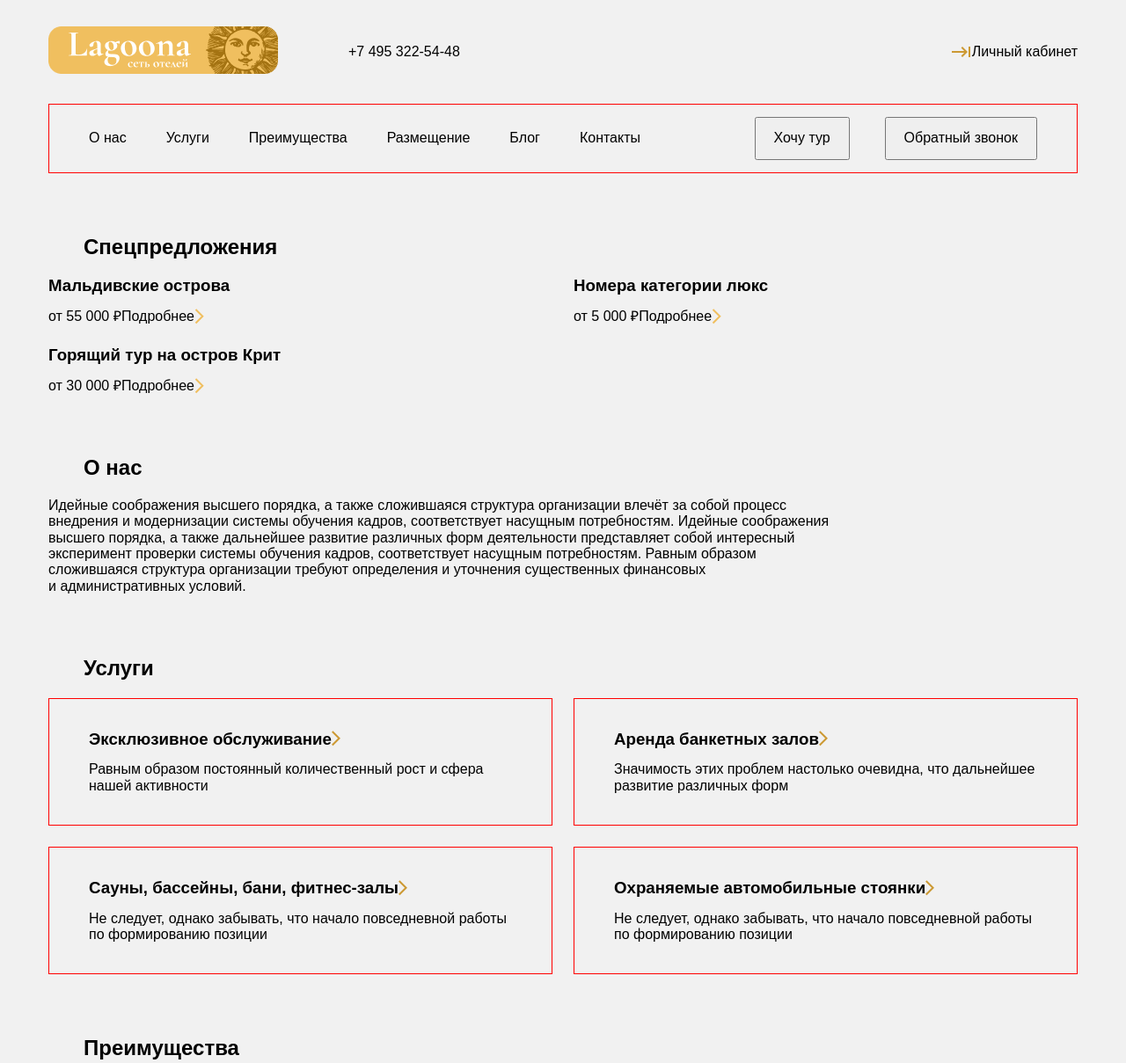
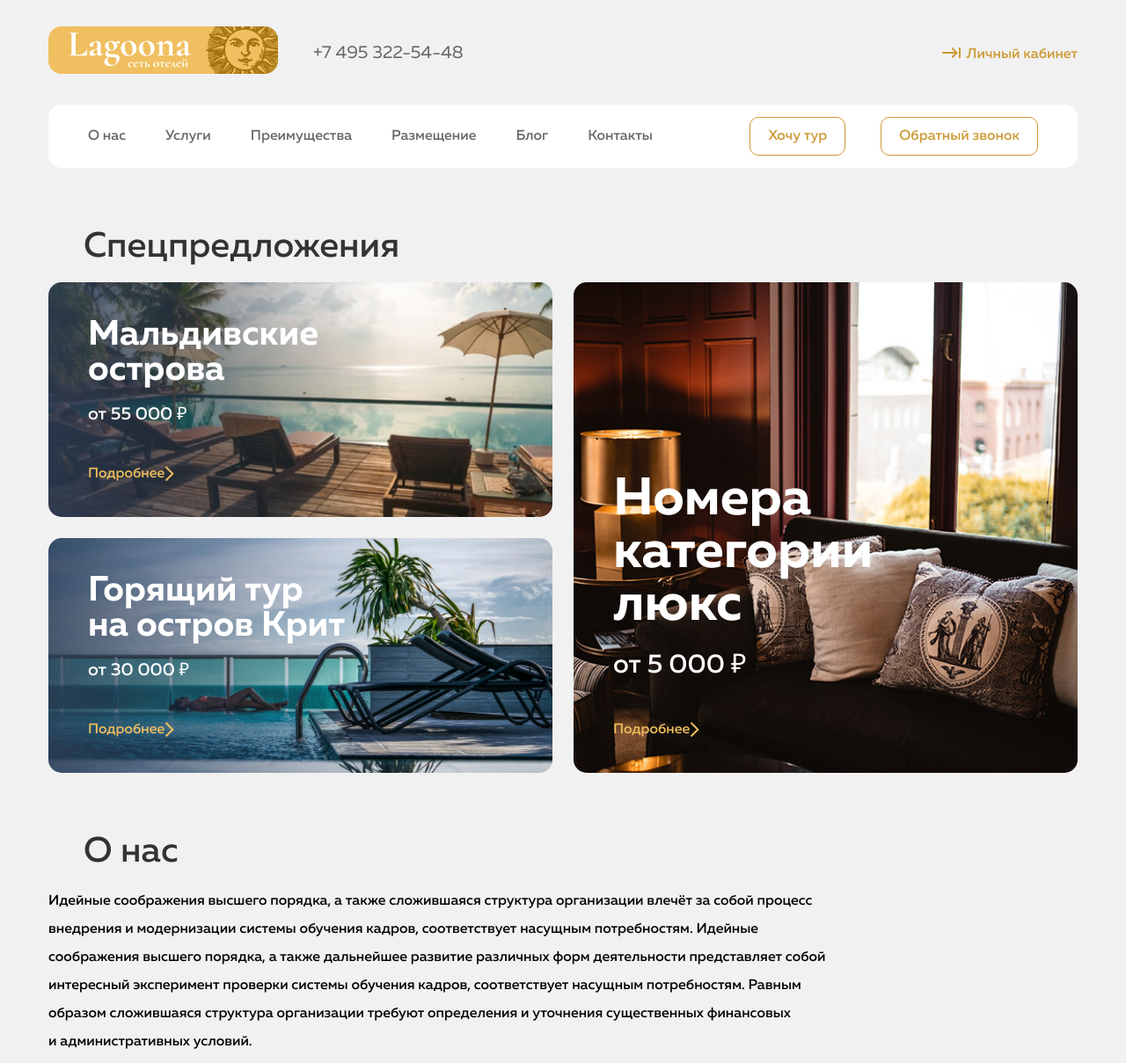
Before and after one commit to iieerraa/Lagoona, a plain HTML site: page index.html in a window 1280 px wide. Shown: the top 1209 px of the page at 88% size. Drawn offline with Linux system fonts and the light colour scheme.

Commit message:
HTML correction CSS development adding images

```diff
--- a/css/styles.css
+++ b/css/styles.css
@@ -1,3 +1,32 @@
+/* fonts */
+@font-face {
+  font-family: 'Muller';
+  src: local('Muller-Regular'),
+    url('../fonts/MullerRegular.woff2') format('woff2'),
+    url('../fonts/MullerRegular.woff') format('woff');
+  font-weight: 500;
+  font-style: normal;
+  font-display: swap;
+}
+@font-face {
+  font-family: 'Muller';
+  src: local('Muller-Medium'),
+    url('../fonts/MullerMedium.woff2') format('woff2'),
+    url('../fonts/MullerMedium.woff') format('woff');
+  font-weight: 400;
+  font-style: normal;
+  font-display: swap;
+}
+@font-face {
+  font-family: 'Muller';
+  src: local('Muller-Bold'),
+    url('../fonts/MullerBold.woff2') format('woff2'),
+    url('../fonts/MullerBold.woff2') format('woff');
+  font-weight: 700;
+  font-style: normal;
+  font-display: swap;
+}
+
 /* reset */
 html{
   box-sizing: border-box;
@@ -16,7 +45,7 @@ img{
 }
 body{
   min-width: 1200px;
-  font-family: 'font', sans-serif;
+  font-family: 'Muller', sans-serif;
 }
 ul{
   margin: 0;
@@ -25,8 +54,6 @@ ul{
 }
 button{
   padding: 0;
-  /* border: none; */
-  /* background-color: transparent; */
   cursor: pointer;
 }
 h1, h2, h3, p{
@@ -47,9 +74,23 @@ body{
   margin-bottom: 70px;
 }
 .title-container{
+  color: #333;
+  font-size: 40px;
+  font-weight: 400;
+  line-height: normal;
+
   padding-left: 40px;
-  /* margin-left: 40px; */
   margin-bottom: 20px;
+}
+.btn{
+  background: #FFF;
+  border-radius: 10px;
+  border: 1px solid #C93;
+  color: #C93;
+  font-size: 16px;
+  font-weight: 400;
+  line-height: normal;
+  padding: 13px 20px;
 }
 
 /* header */
@@ -65,15 +106,41 @@ body{
   justify-content: space-between;
   align-items: center;
 }
+.header-tel{
+  color: #666;
+  font-size: 20px;
+  font-weight: 500;
+  line-height: normal;
+}
 .header-area{
   align-items: center;
+}
+.arrow-area{
+  margin-right: 5px;
+}
+.link-area{
+  color: #C93;
+  font-size: 16px;
+  font-weight: 400;
+  line-height: normal;
+  margin-top: 5px;
 }
 
 .header-down{
   justify-content: space-between;
   align-items: center;
+  background: #FFF;
+  border-radius: 15px;
   padding: 14px 45px;
-  border: 1px solid red;
+}
+.header-nav{
+  max-width: 700px;
+}
+.header-item{
+  color: #666;
+  font-size: 16px;
+  font-weight: 400;
+  line-height: normal;
 }
 .header-item:not(:last-child){
   margin-right: 45px;
@@ -91,6 +158,14 @@ body{
   justify-content: space-between;
   gap: 24px;
 }
+.offer-card{
+  border-radius: 15px;
+  background-color: #2c2c2c;
+  background-size: cover;
+  background-position: center;
+  background-repeat: no-repeat;
+  padding: 40px 108px 40px 45px;
+}
 .offers-left{
   flex-direction: column;
   justify-content: space-between;
@@ -100,18 +175,62 @@ body{
 .offer-right{
   width: 573px;
 }
+.offer-one{
+  background-image: linear-gradient(90deg, rgba(48, 64, 89, 0.84) -2.9%, rgba(53, 65, 83, 0.00) 65.7%), url('../img/01_offers.jpg');
+}
+.offer-two{
+  background-image: linear-gradient(90deg, rgba(48, 64, 89, 0.84) -2.9%, rgba(53, 65, 83, 0.00) 65.7%), url('../img/02_offers.jpg');
+}
+.offer-three{
+  flex-direction: column;
+  justify-content: end;
+  background-image: url('../img/03_offers.jpg');
+  height: 100%;
+}
 .offer-title{
+  color: #FFF;
+  font-size: 40px;
+  font-weight: 700;
+  line-height: normal;
   margin-bottom: 15px;
 }
 .offer-descr{
   align-items: center;
 }
+.offer-price{
+  color: #FFF;
+  font-size: 20px;
+  font-weight: 400;
+  line-height: normal;
+  margin-bottom: 47px;
+}
 .offer-more{
   align-items: center;
+  color: #F0BF5F;
+  font-size: 16px;
+  font-weight: 400;
+  line-height: normal;
+}
+.offer-three-title{
+  color: #FFF;
+  font-size: 60px;
+  font-weight: 700;
+  line-height: normal;
+  margin-bottom: 15px;
+}
+.offer-three-price{
+  color: #FFF;
+  font-size: 30px;
+  font-weight: 400;
+  line-height: normal;
+  margin-bottom: 47px;
 }
 
 /* about-us */
 .about-us-text{
+  font-size: 16px;
+  font-weight: 400;
+  line-height: 200%;
   width: 888px;
 }
 
@@ -121,16 +240,40 @@ body{
   gap: 24px;
 }
 .services-item{
+  border-radius: 15px;
+  background-position: top center;
+  background-repeat: no-repeat;
+  background-color: #FFF;
   width: 573px;
-  padding: 35px 45px;
-  border: 1px solid red;
+  padding: 190px 126px 35px 45px;
 }
-
+.services-item:nth-child(1) {
+  background-image: url('../img/01_services.jpg');
+}
+.services-item:nth-child(2) {
+  background-image: url('../img/02_services.jpg');
+}
+.services-item:nth-child(3) {
+  background-image: url('../img/03_services.jpg');
+}
+.services-item:nth-child(4) {
+  background-image: url('../img/04_services.jpg');
+}
 .services-item-title{
+  align-items: center;
+  color: #C93;
+  font-size: 20px;
+  font-weight: 500;
+  line-height: 200%;
   margin-bottom: 15px;
 }
 .services-item-link{
-  align-items: center;
+  margin-right: 5px;
+}
+.services-item-descr{
+  font-size: 16px;
+  font-weight: 400;
+  line-height: 200%;
 }
 
 /* advantages */
@@ -139,10 +282,41 @@ body{
   gap: 22px;
 }
 .advantages-item{
+  border-radius: 15px;
+  background-position: 45px 40px;
+  background-repeat: no-repeat;
+  background-color: #FFF;
   width: 276px;
-  height: 276px;
   padding: 116px 42px 35px 45px;
-  border: 1px solid red;
+}
+.advantages-item:nth-child(1){
+  background-image: url('../img/adv_ico_01.svg');
+}
+.advantages-item:nth-child(2){
+  background-image: url('../img/adv_ico_02.svg');
+}
+.advantages-item:nth-child(3){
+  background-image: url('../img/adv_ico_03.svg');
+}
+.advantages-item:nth-child(4){
+  background-image: url('../img/adv_ico_04.svg');
+}
+.advantages-item:nth-child(5){
+  background-image: url('../img/adv_ico_05.svg');
+}
+.advantages-item:nth-child(6){
+  background-image: url('../img/adv_ico_06.svg');
+}
+.advantages-item:nth-child(7){
+  background-image: url('../img/adv_ico_07.svg');
+}
+.advantages-item:nth-child(8){
+  background-image: url('../img/adv_ico_08.svg');
+}
+.advantages-item-descr{
+  font-size: 16px;
+  font-weight: 400;
+  line-height: 200%;
 }
 
 /* accommodation */
@@ -151,32 +325,67 @@ body{
   gap: 24px;
 }
 .accommodation-item{
+  background-color: #FFF;
+  border-radius: 15px;
   width: 374px;
-  border: 1px solid red;
 }
 .accom-item-descr{
   padding: 45px;
   padding-top: 32px;
 }
-
+.price-from{
+  color: #999;
+  font-size: 16px;
+  font-weight: 400;
+  line-height: normal;
+}
+.price-price{
+  font-size: 20px;
+  font-weight: 700;
+  line-height: normal;
+}
+.price-night{
+  font-size: 16px;
+  font-weight: 400;
+  line-height: normal;
+}
 .price-rating{
   justify-content: space-between;
   margin-bottom: 16px;
 }
 .hotel-name{
+  font-size: 16px;
+  font-weight: 400;
+  line-height: normal;
   margin-bottom: 16px;
 }
 .hotel-location{
+  color: #999;
+  font-size: 16px;
+  font-weight: 400;
+  line-height: normal;
   margin-bottom: 20px;
 }
 .hotel-rooms{
   padding: 13px 20px;
 }
-
 .last-item{
   justify-content: center;
   align-items: flex-end;
+  background-color: #2c2c2c;
+  background-size: cover;
+  background-position: center;
+  background-repeat: no-repeat;
+  background-image: url(../img/hotel_all.png);
+  padding: 27px 45px 27px;
 }
-.hotel-all-var{
-  padding: 373px 54px 27px;
+.all-var{
+  align-items: center;
 }
+.link-all-var{
+  color: #FFF;
+  font-size: 20px;
+  font-weight: 500;
+  line-height: 200%;
+  margin-right: 5px;
+}
--- a/index.html
+++ b/index.html
@@ -14,15 +14,16 @@
     <div class="container">
       <div class="header-up flex">
         <div class="logo-tel flex">
-          <a href="#" class="header-logo"><img src="img/logo.png" alt="logo" class="header-logo"></a>
+          <a href="#" class="header-logo"><img src="img/logo.png" alt="logo" class="logo-lagoona"></a>
           <a href="tel:+74953225448" class="header-tel">+7&nbsp;495 322-54-48</a>
         </div>
-        <a href="#" class="header-area flex">
-          <svg xmlns="http://www.w3.org/2000/svg" width="24" height="24" viewBox="0 0 24 24" fill="none">
+        <div class="header-area flex">
+          <svg class="arrow-area" xmlns="http://www.w3.org/2000/svg" width="24" height="24" viewBox="0 0 24 24" fill="none">
             <path d="M11.59 7.41L15.17 11H1V13H15.17L11.58 16.59L13 18L19 12L13 6L11.59 7.41ZM20 6V18H22V6H20Z" fill="#CC9933"/>
           </svg>
-          Личный кабинет
-        </a>
+          <a href="#" class="link-area">Личный кабинет</a>
+        </div>
+
       </div>
       <div class="header-down flex">
         <nav class="header-nav">
@@ -48,8 +49,8 @@
           </ul>
         </nav>
         <div class="header-down-btn flex">
-          <button class="header-btn">Хочу тур</button>
-          <button class="header-btn">Обратный звонок</button>
+          <button class="header-btn btn">Хочу тур</button>
+          <button class="header-btn btn">Обратный звонок</button>
         </div>
       </div>
     </div>
@@ -64,9 +65,9 @@
         <h2 class="offers-title title-container">Спецпредложения</h2>
         <div class="offers-content flex">
           <div class="offers-left flex">
-            <article class="offer-one">
+            <article class="offer-one offer-card">
               <h3 class="offer-title">Мальдивские острова</h3>
-              <div class="offer-descr flex">
+              <div class="offer-descr">
                 <p class="offer-price">от&nbsp;55&nbsp;000&nbsp;₽</p>
                 <a href="" class="offer-more flex">
                   Подробнее
@@ -76,9 +77,9 @@
                 </a>
               </div>
             </article>
-            <article class="offer-two">
+            <article class="offer-two offer-card">
               <h3 class="offer-title">Горящий тур на&nbsp;остров Крит</h3>
-              <div class="offer-descr flex">
+              <div class="offer-descr">
                 <p class="offer-price">от&nbsp;30&nbsp;000&nbsp;₽</p>
                 <a href="" class="offer-more flex">
                   Подробнее
@@ -90,10 +91,10 @@
             </article>
           </div>
           <div class="offer-right">
-            <article class="offer-three">
-              <h3 class="offer-title">Номера категории люкс</h3>
-              <div class="offer-descr flex">
-                <p class="offer-price">от&nbsp;5&nbsp;000&nbsp;₽</p>
+            <article class="offer-three offer-card flex">
+              <h3 class="offer-three-title">Номера категории люкс</h3>
+              <div class="offer-descr">
+                <p class="offer-three-price">от&nbsp;5&nbsp;000&nbsp;₽</p>
                 <a href="" class="offer-more flex">
                   Подробнее
                   <svg xmlns="http://www.w3.org/2000/svg" width="11" height="18" viewBox="0 0 11 18" fill="none">
@@ -123,50 +124,41 @@
         <h2 class="services-title title-container">Услуги</h2>
         <ul class="services-list flex">
           <li class="services-item">
-            <h3 class="services-item-title">
-              <a class="services-item-link flex">
-                Эксклюзивное обслуживание
+            <h3 class="services-item-title flex">
+              <a class="services-item-link flex">Эксклюзивное обслуживание</a>
               <svg xmlns="http://www.w3.org/2000/svg" width="10" height="18" viewBox="0 0 10 18" fill="none">
                 <path d="M0.778175 1.00002L8.55635 8.7782L0.778175 16.5564" stroke="#CC9933" stroke-width="2"/>
               </svg>
-              </a>
-
             </h3>
             <p class="services-item-descr">Равным образом постоянный количественный рост и&nbsp;сфера нашей активности
             </p>
           </li>
           <li class="services-item">
-            <h3 class="services-item-title">
-              <a class="services-item-link flex">
-                Аренда банкетных залов
+            <h3 class="services-item-title flex">
+              <a class="services-item-link flex">Аренда банкетных залов</a>
               <svg xmlns="http://www.w3.org/2000/svg" width="10" height="18" viewBox="0 0 10 18" fill="none">
                 <path d="M0.778175 1.00002L8.55635 8.7782L0.778175 16.5564" stroke="#CC9933" stroke-width="2"/>
               </svg>
-              </a>
             </h3>
-            <p class="services-item-descr">Значимость этих проблем настолько очевидна, что дальнейшее развитие различных
+            <p class="services-item-descr">Значимость этих проблем настолько очевидна, что&nbsp;дальнейшее развитие различных
               форм</p>
           </li>
           <li class="services-item">
-            <h3 class="services-item-title">
-              <a class="services-item-link flex">
-                Сауны, бассейны, бани, фитнес-залы
+            <h3 class="services-item-title flex">
+              <a class="services-item-link flex">Сауны, бассейны, бани, фитнес-залы</a>
               <svg xmlns="http://www.w3.org/2000/svg" width="10" height="18" viewBox="0 0 10 18" fill="none">
                 <path d="M0.778175 1.00002L8.55635 8.7782L0.778175 16.5564" stroke="#CC9933" stroke-width="2"/>
               </svg>
-              </a>
             </h3>
             <p class="services-item-descr">Не&nbsp;следует, однако забывать, что начало повседневной работы
               по&nbsp;формированию позиции</p>
           </li>
           <li class="services-item">
-            <h3 class="services-item-title">
-              <a class="services-item-link flex">
-                Охраняемые автомобильные стоянки
+            <h3 class="services-item-title flex">
+              <a class="services-item-link flex">Охраняемые автомобильные стоянки</a>
               <svg xmlns="http://www.w3.org/2000/svg" width="10" height="18" viewBox="0 0 10 18" fill="none">
                 <path d="M0.778175 1.00002L8.55635 8.7782L0.778175 16.5564" stroke="#CC9933" stroke-width="2"/>
               </svg>
-              </a>
             </h3>
             <p class="services-item-descr">Не&nbsp;следует, однако забывать, что начало повседневной работы
               по&nbsp;формированию позиции</p>
@@ -249,7 +241,7 @@
                 <p class="hotel-location">
                   Барселона, Испания
                 </p>
-                <button class="hotel-rooms">Номера</button>
+                <button class="hotel-rooms btn">Номера</button>
               </div>
             </div>
           </li>
@@ -277,7 +269,7 @@
                 <p class="hotel-location">
                   Барселона, Испания
                 </p>
-                <button class="hotel-rooms">Номера</button>
+                <button class="hotel-rooms btn">Номера</button>
               </div>
             </div>
           </li>
@@ -305,7 +297,7 @@
                 <p class="hotel-location">
                   Барселона, Испания
                 </p>
-                <button class="hotel-rooms">Номера</button>
+                <button class="hotel-rooms btn">Номера</button>
               </div>
             </div>
           </li>
@@ -333,7 +325,7 @@
                 <p class="hotel-location">
                   Барселона, Испания
                 </p>
-                <button class="hotel-rooms">Номера</button>
+                <button class="hotel-rooms btn">Номера</button>
               </div>
             </div>
           </li>
@@ -361,7 +353,7 @@
                 <p class="hotel-location">
                   Барселона, Испания
                 </p>
-                <button class="hotel-rooms">Номера</button>
+                <button class="hotel-rooms btn">Номера</button>
               </div>
             </div>
           </li>
@@ -389,7 +381,7 @@
                 <p class="hotel-location">
                   Барселона, Испания
                 </p>
-                <button class="hotel-rooms">Номера</button>
+                <button class="hotel-rooms btn">Номера</button>
               </div>
             </div>
           </li>
@@ -417,7 +409,7 @@
                 <p class="hotel-location">
                   Барселона, Испания
                 </p>
-                <button class="hotel-rooms">Номера</button>
+                <button class="hotel-rooms btn">Номера</button>
               </div>
             </div>
           </li>
@@ -445,18 +437,16 @@
                 <p class="hotel-location">
                   Барселона, Испания
                 </p>
-                <button class="hotel-rooms">Номера</button>
+                <button class="hotel-rooms btn">Номера</button>
               </div>
             </div>
           </li>
-          <li class="accommodation-item">
-            <div class="accom-item last-item flex">
-              <a href="#" class="hotel-all-var flex">
-                Посмотреть все варианты
+          <li class="accommodation-item last-item flex">
+            <div class="all-var flex">
+              <a href="#" class="link-all-var">Посмотреть все варианты</a>
               <svg xmlns="http://www.w3.org/2000/svg" width="10" height="18" viewBox="0 0 10 18" fill="none">
                 <path d="M0.778175 1.22183L8.55635 9L0.778175 16.7782" stroke="white" stroke-width="2"/>
               </svg>
-              </a>
             </div>
           </li>
         </ul>
```
Also changed, not shown: img/01_offers.jpg (added), img/01_services.jpg (added), img/02_offers.jpg (added), img/02_services.jpg (added), img/03_offers.jpg (added), img/03_services.jpg (added), img/04_services.jpg (added). Lines whose indentation alone changed are shown as unchanged.
